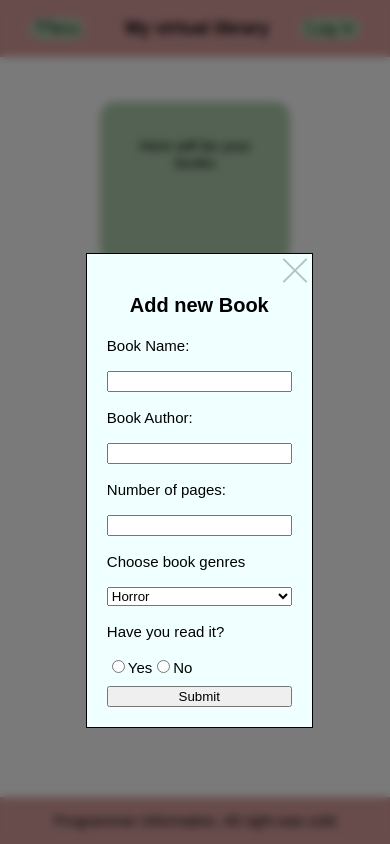
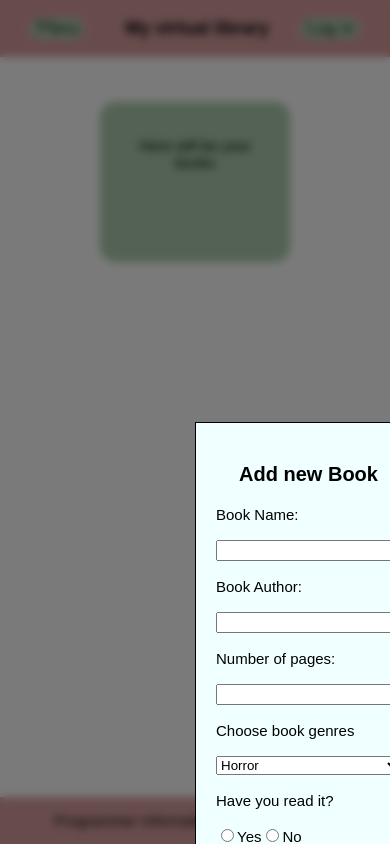
Before and after one commit to FantasticFox91/LibraryApp, a plain HTML site: page index.html in a window 390 px wide. Both pictures are taken after a click on the button "Menu". Drawn offline with Linux system fonts and the light colour scheme; a web font is replaced by a local one.

Commit message:
Fixing position of aff new book form on mobile devices

```diff
--- a/style.css
+++ b/style.css
@@ -327,8 +327,8 @@ footer{
     #addBookForm{
         z-index: 2;
         position: fixed;
-        top: 30%;
-        left:22%;
+        top: 50%;
+        left:50%;
         border: 1px solid black;
         background-color: azure;
     }
```
